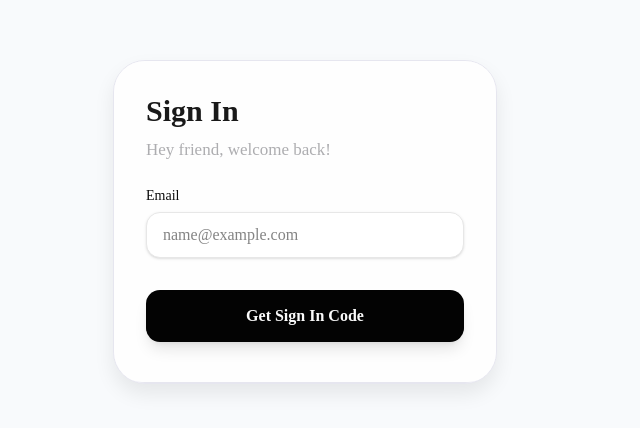
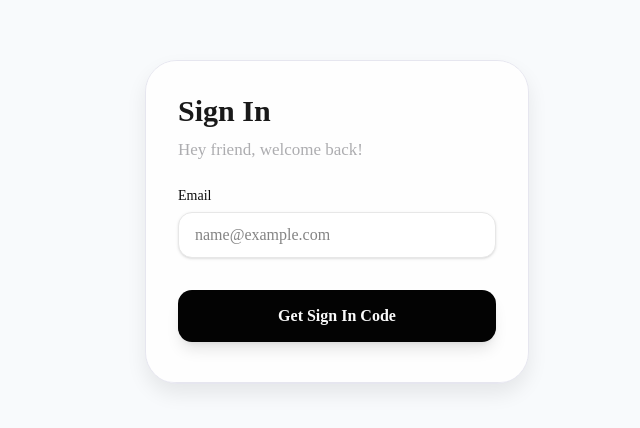
Before and after one commit to KritikaManandhar/authentication-test, a Next.js app: page /login in a window 1280 px wide. Shown: the part 178-606 px from the top of the page, without its empty margins (303-943 px from the left). Built offline with nearby package versions, Linux system fonts and the light colour scheme; no server answers.

Commit message:
login page corrected

```diff
--- a/app/login/page.tsx
+++ b/app/login/page.tsx
@@ -14,9 +14,9 @@ export default function LoginPage() {
 
     return (
         <main className="min-h-screen flex items-center justify-center bg-slate-50 dark:bg-slate-950 p-4">
-            <div className="w-full max-w-md">
+            <div className="w-full max-w-md flex flex-col items-center">
 
-                <form action={formAction}>
+                <form action={formAction} className="w-full flex justify-center">
                     <SwapForm
                         isSignIn={isSignIn}
                         onModeChange={setIsSignIn}
@@ -24,13 +24,13 @@ export default function LoginPage() {
                 </form>
 
                 {state?.error && (
-                    <p className="mt-4 text-center text-sm text-red-600 dark:text-red-400">
+                    <p className="mt-4 text-center text-sm font-medium text-red-600 dark:text-red-400">
                         {state.error}
                     </p>
                 )}
 
                 {isPending && (
-                    <p className="mt-4 text-center text-sm text-gray-500 dark:text-gray-400">
+                    <p className="mt-4 text-center text-sm text-slate-500 dark:text-slate-400 animate-pulse">
                         Sending verification code...
                     </p>
                 )}
--- a/components/swap-form.tsx
+++ b/components/swap-form.tsx
@@ -130,6 +130,7 @@ export const SwapForm: FC<SwapFormProps> = ({
                                 Email
                             </label>
                             <input
+                                name="email"
                                 type="email"
                                 placeholder="name@example.com"
                                 className="w-full px-4 py-2.5 rounded-xl border-[1.2px] border-[#E7E7E7] dark:border-zinc-800 bg-white dark:bg-zinc-900 focus:ring-1 focus:ring-black dark:focus:ring-zinc-400 outline-none shadow-sm text-[15px] sm:text-base"
@@ -137,6 +138,7 @@ export const SwapForm: FC<SwapFormProps> = ({
                         </div>
 
                         <motion.button
+                            type="submit"
                             whileHover={{ scale: 1.015 }}
                             whileTap={{ scale: 0.97 }}
                             transition={{ type: "spring", stiffness: 400, damping: 25 }}
```
